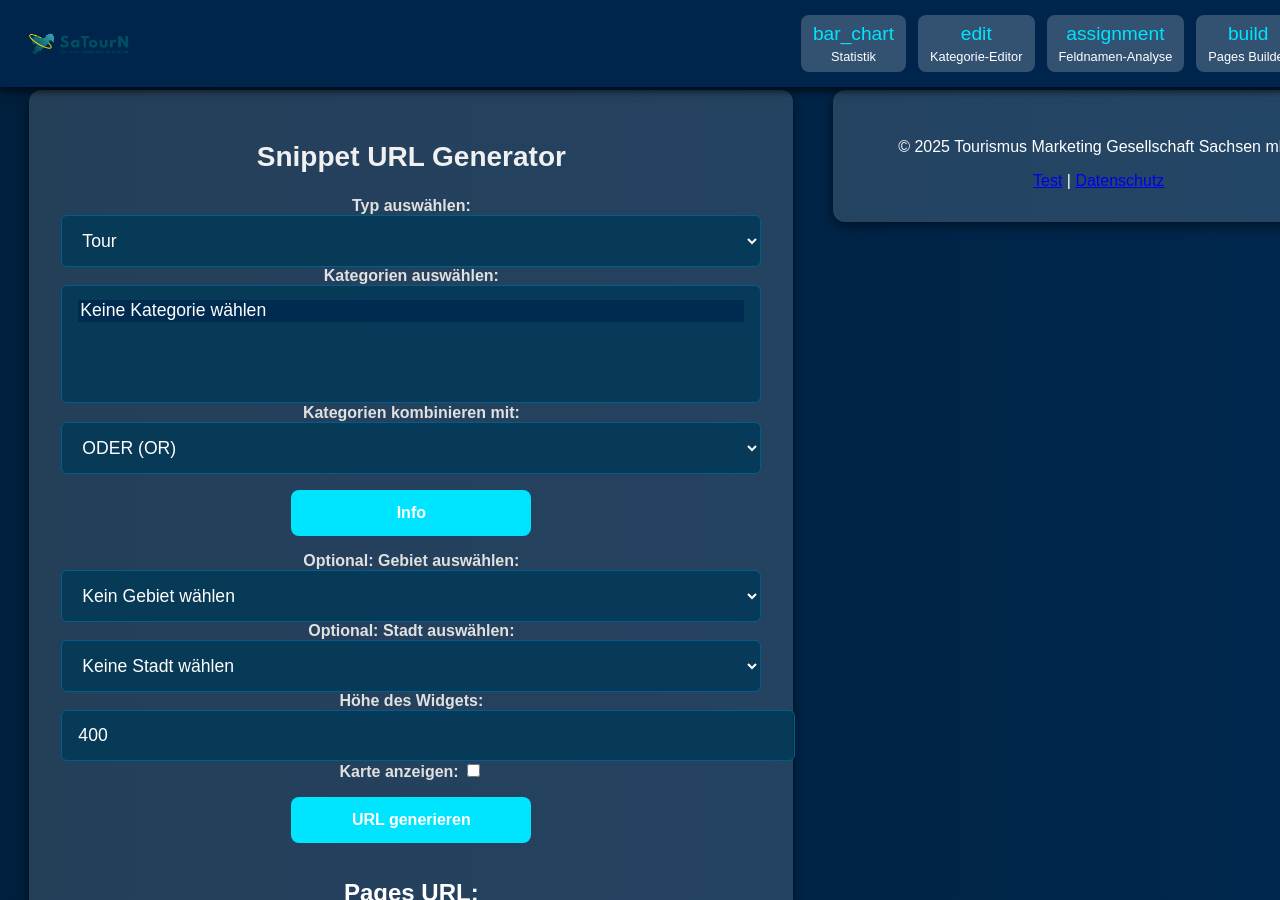
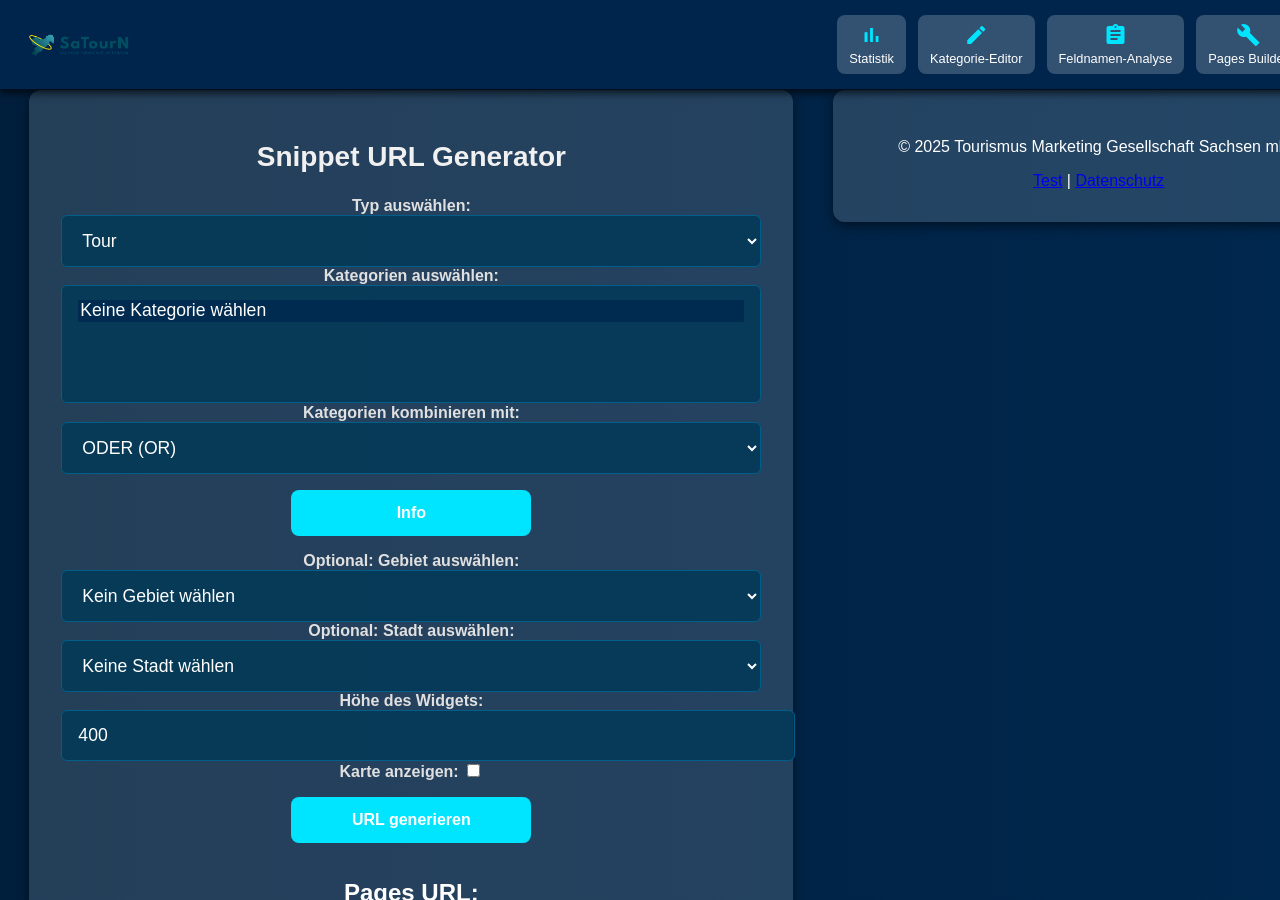
Before and after one commit to Tim-Meyer-TMGS/SaTourN, a Jekyll site: the page built from Pages-Builder/index.html, in a window 1280 px wide and 900 px high. Built offline with Jekyll 4.4.1, drawn with Linux system fonts in a browser that asks for light colours.

Commit message:
Update default.html

```diff
--- a/_layouts/default.html
+++ b/_layouts/default.html
@@ -6,6 +6,7 @@
   <title>{{ page.title | default: site.title }}</title>
   <!-- Dynamischer Pfad zum CSS im gleichen Ordner wie die Seite -->
  <link rel="stylesheet" href="{{ page.dir | append: 'style.css' | relative_url }}">>
+  <link href="https://fonts.googleapis.com/icon?family=Material+Icons" rel="stylesheet">
 </head>
 <body>
   {% include menu.html %}
```
